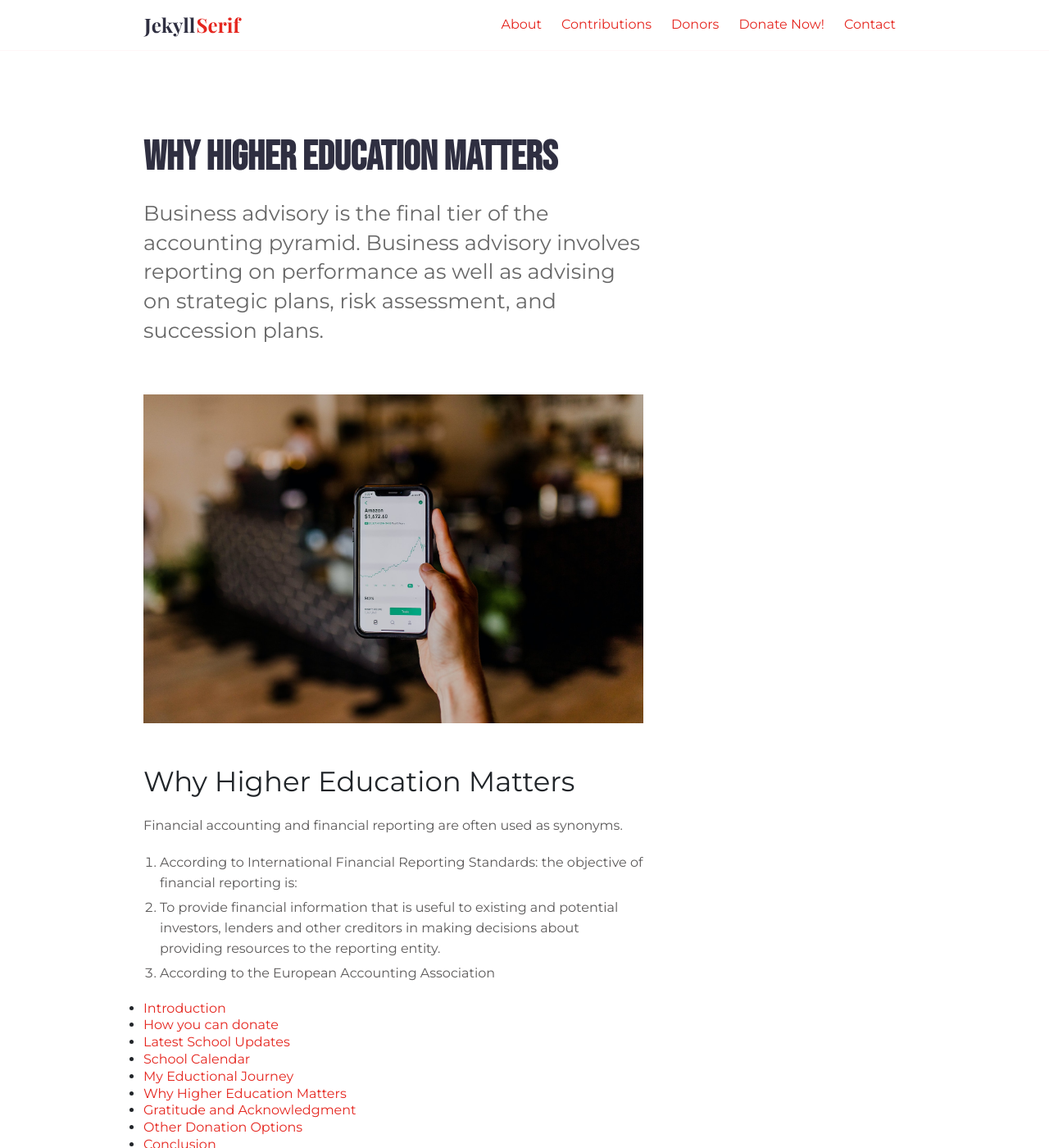
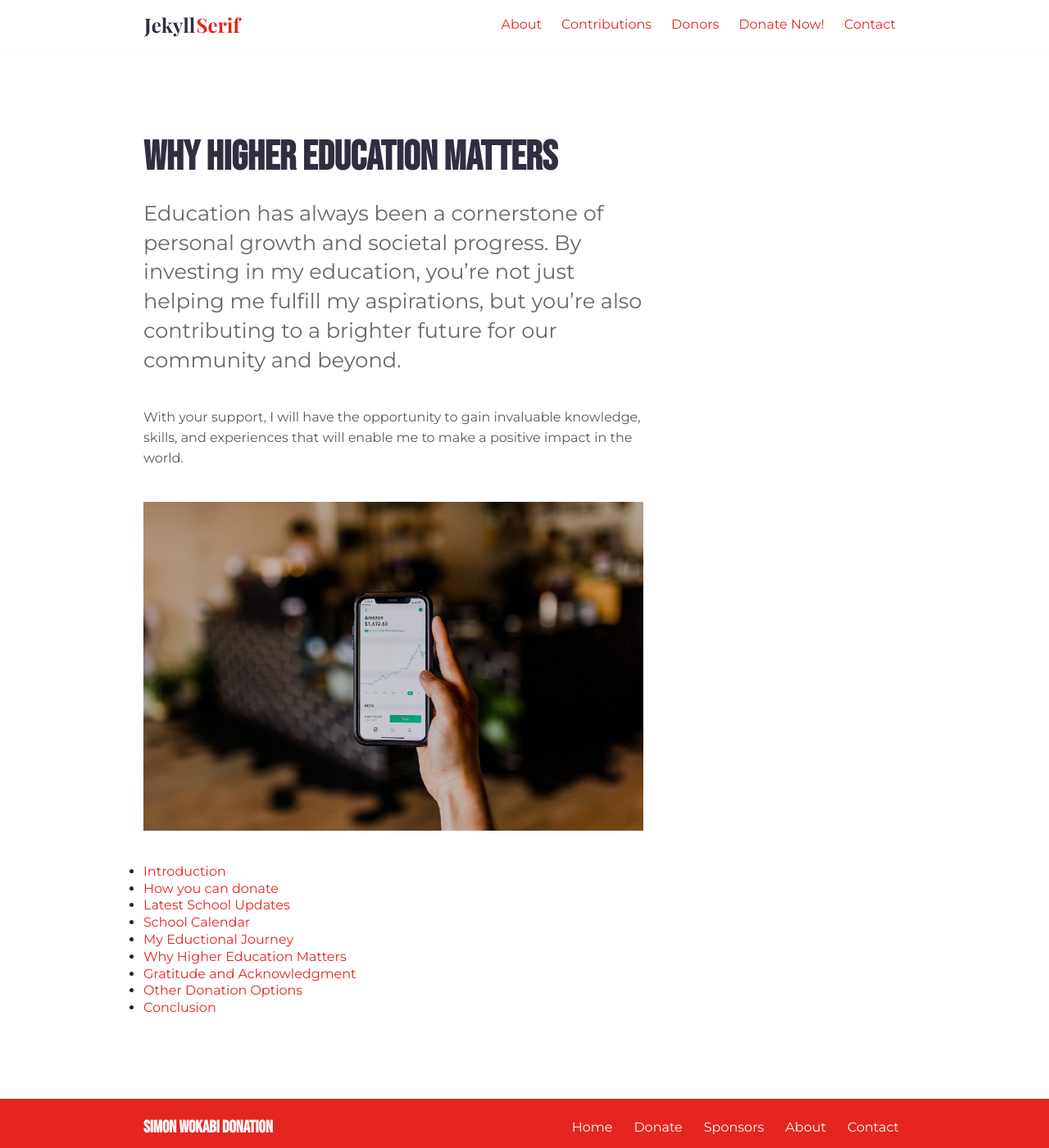
Before and after one commit to spmwtech/SPMWtech, a Jekyll site: the page built from _services/why-higher-education-matters.md, in a window 1280 px wide and 1400 px high. Shown: the whole window at 82% size. Built offline with Jekyll 4.4.1, drawn with Linux system fonts in a browser that asks for light colours.

Commit message:
Update why-higher-education-matters.md

```diff
--- a/_services/why-higher-education-matters.md
+++ b/_services/why-higher-education-matters.md
@@ -4,14 +4,8 @@ date: 2024-02-28T15:14:39+10:00
 weight: 6
 ---
 
-Business advisory is the final tier of the accounting pyramid. Business advisory involves reporting on performance as well as advising on strategic plans, risk assessment, and succession plans.
+Education has always been a cornerstone of personal growth and societal progress. By investing in my education, you're not just helping me fulfill my aspirations, but you're also contributing to a brighter future for our community and beyond.
+
+With your support, I will have the opportunity to gain invaluable knowledge, skills, and experiences that will enable me to make a positive impact in the world.
 
 ![Accounting Services](/images/austin-distel-nGc5RT2HmF0-unsplash.jpg)
-
-# Why Higher Education Matters
-
-Financial accounting and financial reporting are often used as synonyms.
-
-1. According to International Financial Reporting Standards: the objective of financial reporting is:
-2. To provide financial information that is useful to existing and potential investors, lenders and other creditors in making decisions about providing resources to the reporting entity.
-3. According to the European Accounting Association
```
